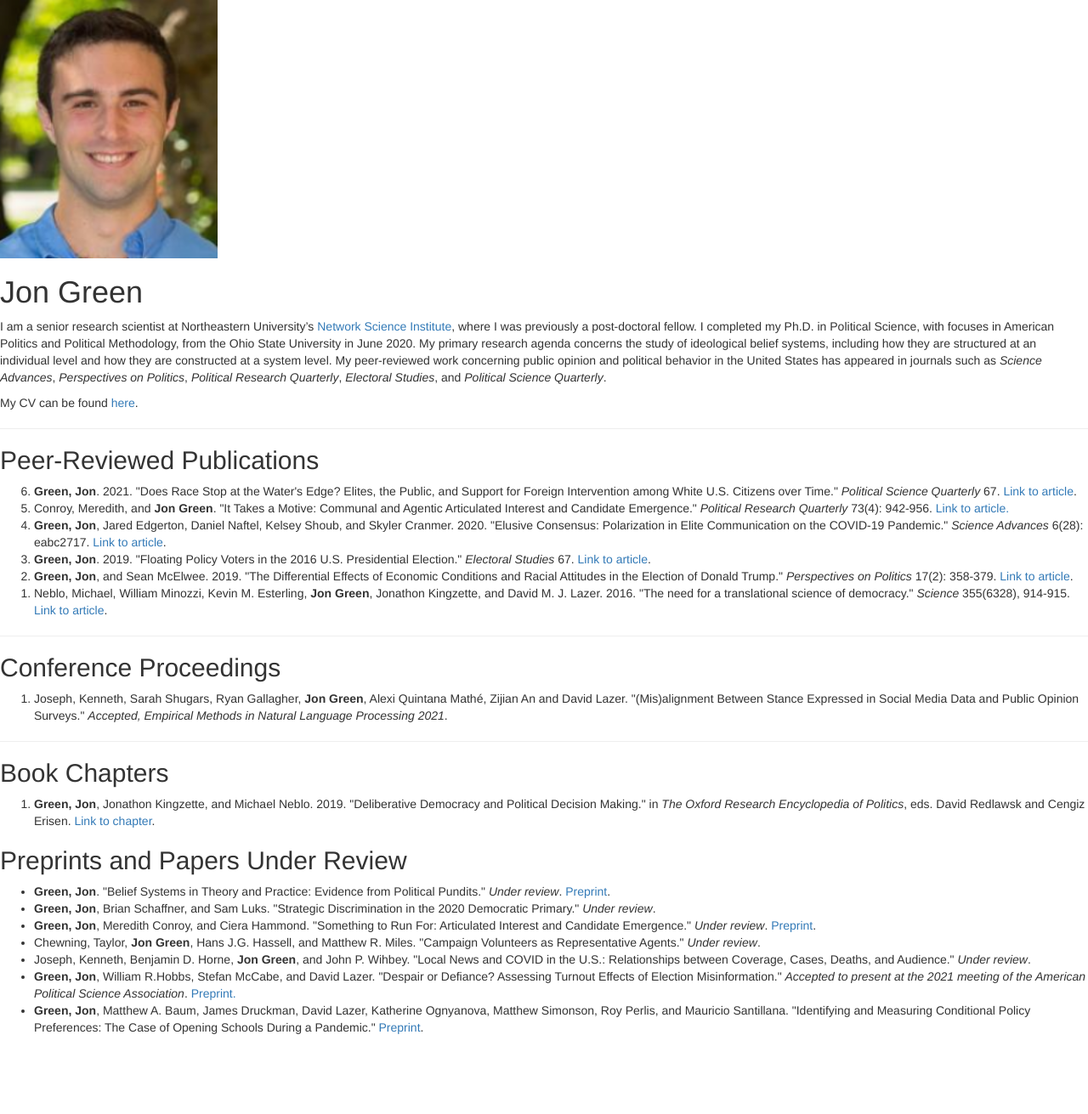
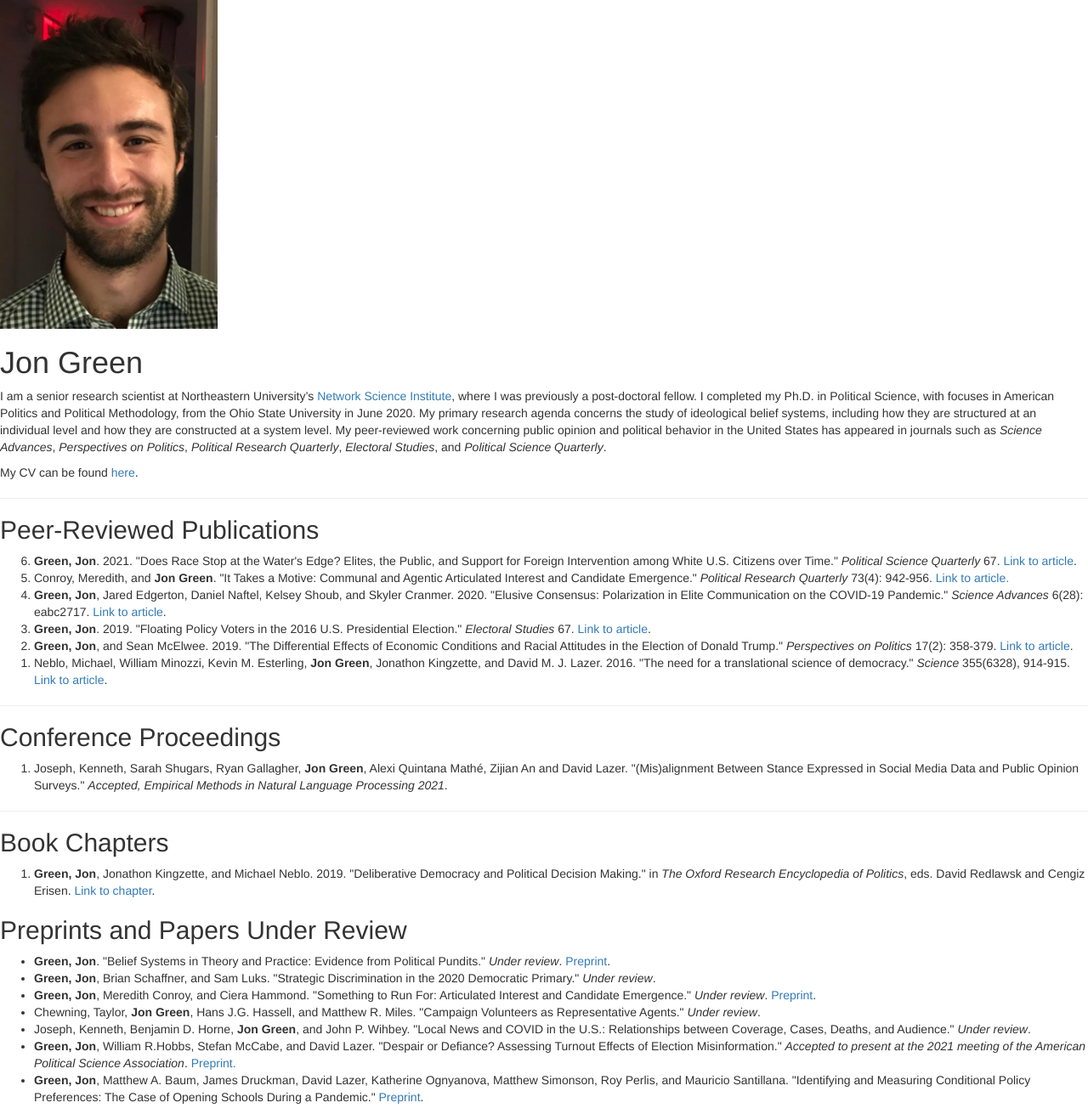
Before and after one commit to jgreen4919/jgreen4919.github.io, a Jekyll site: the page index.html, which Jekyll copies as it is, in a window 1280 px wide. Shown: the whole page at 85% size. Built offline with Jekyll 4.4.1, drawn with Linux system fonts in a browser that asks for light colours; before the commit the page ends 1229 px from its top, so only the background shows below that.

Commit message:
render new image

```diff
--- a/index.html
+++ b/index.html
@@ -21,7 +21,7 @@
 <body>
 <article>
   <header>
-    <img src="files/jg_headshot.jpg" width="20%"/>
+    <img src="files/jg_main.jpg" width="20%"/>
     <h1>Jon Green</h1>
   </header>
 
```
